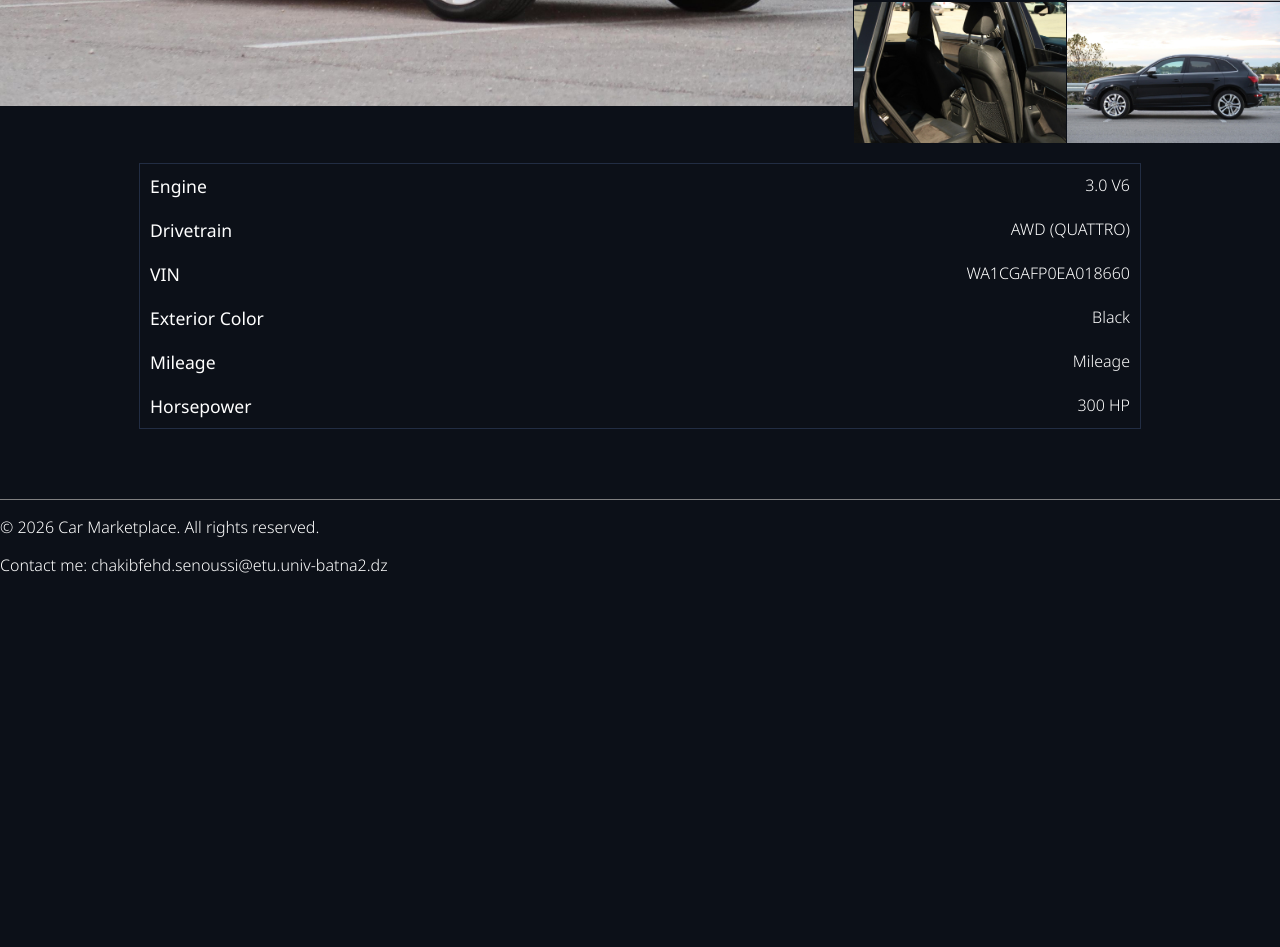
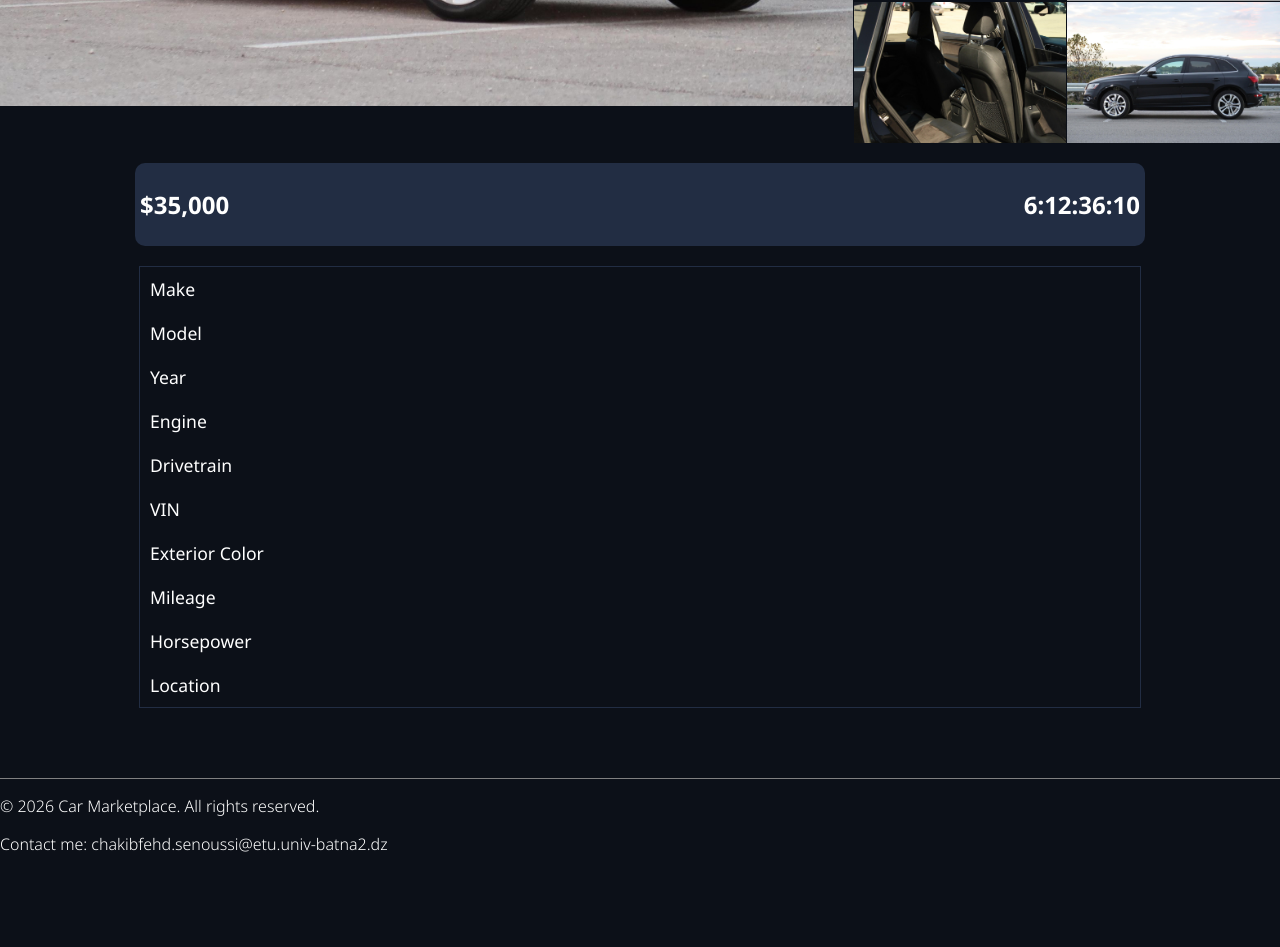
Before and after one commit to GitChakib/Cool-Website, a PHP site: page /Car_Listing.html in a window 1280 px wide. Shown: the part 552-1499 px from the top of the page. Before the commit the page ends 1125 px from the top, so only its background shows below. Run offline with PHP 8.4, Linux system fonts and the light colour scheme; grey boxes are pictures that could not be loaded.

Commit message:
added time and price to car listing

```diff
--- a/CSS/Theme.css
+++ b/CSS/Theme.css
@@ -343,3 +343,17 @@
 .single-detail{
     margin: 10px;
 }
+#price-and-time{
+    display: flex;
+    justify-content: space-between;
+    max-width: 1000px;
+    margin: auto;
+    margin-top: 20px;
+    background-color: #222D43;
+    border-radius: 10px;
+    padding: 5px;
+}
+#current-price{
+    border-radius: 10px;
+    width: 90px;
+}
--- a/Car_Listing.html
+++ b/Car_Listing.html
@@ -53,30 +53,50 @@
         <img src = "Images/s-NXOW1gY.jpeg" class = "small-image">
       </div>
     </div>
+    <div id = "price-and-time">
+      <h2 id = "current-price">$35,000</h2>
+      <h2 id = "time-left">6:12:36:10</h2>
+    </div>
     <div id = "details-border">
      <div class = "category">
-      <p class = "sub-category"> Engine </p>
-      <p class = "single-detail" id = "displacement"> 3.0 V6 </p>
+      <p class = "sub-category"> Make </p>
+      <p class = "single-detail" id = "make"></p>
      </div>
      <div class = "category">
-      <p class = "sub-category"> Drivetrain </p>
-      <p class = "single-detail" id = "drivetrain"> AWD (QUATTRO) </p>
+      <p class = "sub-category"> Model </p>
+      <p class = "single-detail" id = "model"></p>
+     </div>
+      <div class = "category">
+      <p class = "sub-category"> Year </p>
+      <p class = "single-detail" id = "year"></p>
+     </div>
+     <div class = "category">
+      <p class = "sub-category"> Engine </p>
+      <p class = "single-detail" id = "displacement"></p>
+     </div>
+     <div class = "category">
+      <p class = "sub-category">Drivetrain</p>
+      <p class = "single-detail" id = "drivetrain"></p>
      </div>
      <div class = "category">
       <p class = "sub-category"> VIN </p>
-      <p class = "single-detail" id = "vin"> WA1CGAFP0EA018660 </p>
+      <p class = "single-detail" id = "vin"></p>
      </div>
      <div class = "category">
       <p class = "sub-category"> Exterior Color </p>
-      <p class = "single-detail" id = "exterior-color"> Black </p>
+      <p class = "single-detail" id = "exterior-color"></p>
      </div>
      <div class = "category">
       <p class = "sub-category"> Mileage </p>
-      <p class = "single-detail" id = "mileage"> Mileage </p>
+      <p class = "single-detail" id = "mileage"></p>
      </div>
       <div class = "category">
       <p class = "sub-category"> Horsepower </p>
-      <p class = "single-detail" id = "horsepower"> 300 HP </p>
+      <p class = "single-detail" id = "horsepower"></p>
+     </div>
+     <div class = "category">
+      <p class = "sub-category"> Location </p>
+      <p class = "single-detail" id = "location"></p>
      </div>
    </div>
   </section>
--- a/Car_Listing.js
+++ b/Car_Listing.js
@@ -6,3 +6,8 @@
 const vin = document.getElementById("vin");
 const color = document.getElementById("exterior-color");
 const mileage = document.getElementById("mileage");
+const location = document.getElementById("location");
+const make = document.getElementById("make");
+const model = document.getElementById("model");
+const year = document.getElementById("year");
+const horsepower = document.getElementById("horsepower");
```
